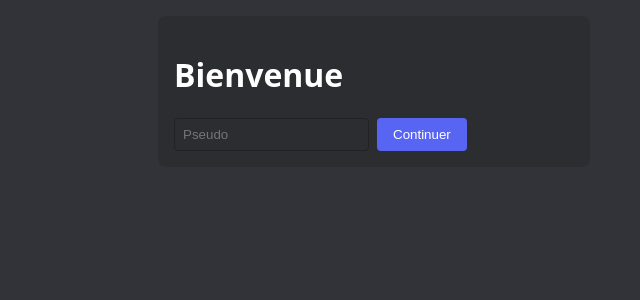
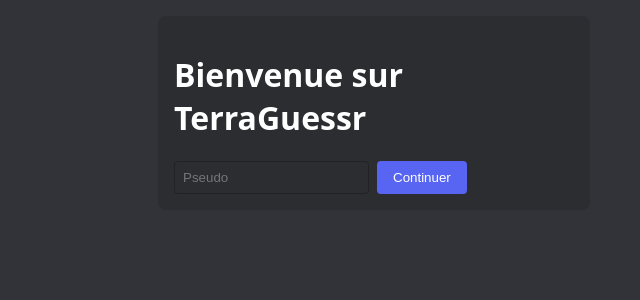
Before and after one commit to Stick-eth/ChatchoquClient, a React (Vite) app: page / in a window 1280 px wide. Shown: the top 300 px of the page, without its empty margins (266-906 px from the left). Built offline with nearby package versions, Linux system fonts and the light colour scheme; no server answers.

Commit message:
Improve lobby UI and rename game

```diff
--- a/index.html
+++ b/index.html
@@ -3,7 +3,7 @@
   <head>
     <meta charset="UTF-8" />
     <meta name="viewport" content="width=device-width, initial-scale=1.0" />
-    <title>Devine l'auteur</title>
+    <title>TerraGuessr</title>
     <link rel="stylesheet" href="/src/discord.css" />
   </head>
   <body>
--- a/src/components/GameEndOverlay.jsx
+++ b/src/components/GameEndOverlay.jsx
@@ -15,7 +15,7 @@ export function GameEndOverlay({ visible, ranking, isChef, onRestart, onQuit })
         </ol>
         <div style={{ marginTop: '1rem' }}>
           {isChef && <button onClick={onRestart}>Relancer</button>}
-          <button onClick={onQuit} style={{ marginLeft: isChef ? '0.5rem' : 0 }}>Quitter</button>
+          <button onClick={onQuit}>Quitter</button>
         </div>
       </div>
     </div>
--- a/src/components/GuessZone.jsx
+++ b/src/components/GuessZone.jsx
@@ -9,7 +9,6 @@ export function GuessZone({ phase, guessOptions, hasGuessed, onGuess }) {
           key={u}
           disabled={hasGuessed}
           onClick={() => onGuess(u)}
-          style={{ marginRight: '0.5rem' }}
         >
           {u}
         </button>
--- a/src/discord.css
+++ b/src/discord.css
@@ -28,6 +28,10 @@ button:hover {
   background-color: var(--accent-hover);
 }
 
+button + button {
+  margin-left: 0.5rem;
+}
+
 input {
   background-color: var(--bg-secondary);
   color: var(--text-primary);
@@ -38,6 +42,8 @@ input {
 
 .container {
   padding: 1rem;
+  margin-left: 1rem;
+  margin-right: 1rem;
 }
 
 .card {
--- a/src/pages/GamePage.jsx
+++ b/src/pages/GamePage.jsx
@@ -58,7 +58,7 @@ export default function GamePage({ roomCode, pseudo, onLeave }) {
 
   return (
     <div className="container game-page" style={{ position: 'relative' }}>
-      <h1>{gameStarted ? "Devine l'auteur" : `Room #${currentRoom}`}</h1>
+      <h1>{gameStarted ? 'TerraGuessr' : `Room #${currentRoom}`}</h1>
 
       <button
         onClick={() => {
--- a/src/pages/Home.jsx
+++ b/src/pages/Home.jsx
@@ -5,7 +5,7 @@ export function Home({ onConfirm }) {
   return (
     <div className="container" style={{ display: 'flex', justifyContent: 'center' }}>
       <div className="card" style={{ maxWidth: '400px', width: '100%' }}>
-        <h1>Bienvenue</h1>
+        <h1>Bienvenue sur TerraGuessr</h1>
         <div style={{ display: 'flex', gap: '0.5rem', marginTop: '1rem' }}>
           <input
             placeholder="Pseudo"
--- a/src/pages/ServerList.jsx
+++ b/src/pages/ServerList.jsx
@@ -39,9 +39,11 @@ export function ServerList({ pseudo, onJoin, onPseudoChange }) {
         {pseudo}
       </button>
 
-      <h1>Choix du salon</h1>
+      <h1>Lobby TerraGuessr</h1>
 
-      <div style={{ marginBottom: '1rem', display: 'flex', gap: '0.5rem' }}>
+      <div className="card" style={{ marginBottom: '1rem' }}>
+        <h2>Rejoindre ou créer un salon</h2>
+        <div style={{ display: 'flex', gap: '0.5rem', marginTop: '1rem' }}>
           <input
             placeholder="Code salon (6 chiffres)"
             value={roomCode}
@@ -53,8 +55,12 @@ export function ServerList({ pseudo, onJoin, onPseudoChange }) {
           <button onClick={() => roomCode && onJoin(roomCode)}>Rejoindre</button>
           <button onClick={createRoom}>Créer une salle</button>
         </div>
+      </div>
 
       <h2>Salles disponibles</h2>
+      {rooms.length === 0 ? (
+        <p>Aucune salle ouverte pour le moment.</p>
+      ) : (
         <ul style={{ listStyle: 'none', padding: 0 }}>
           {rooms.map(r => (
             <li key={r.roomCode} style={{ marginBottom: '0.5rem' }}>
@@ -67,6 +73,7 @@ export function ServerList({ pseudo, onJoin, onPseudoChange }) {
             </li>
           ))}
         </ul>
+      )}
 
       {showModal && (
         <div className="modal-overlay">
```
Lines whose indentation alone changed are shown as unchanged.
